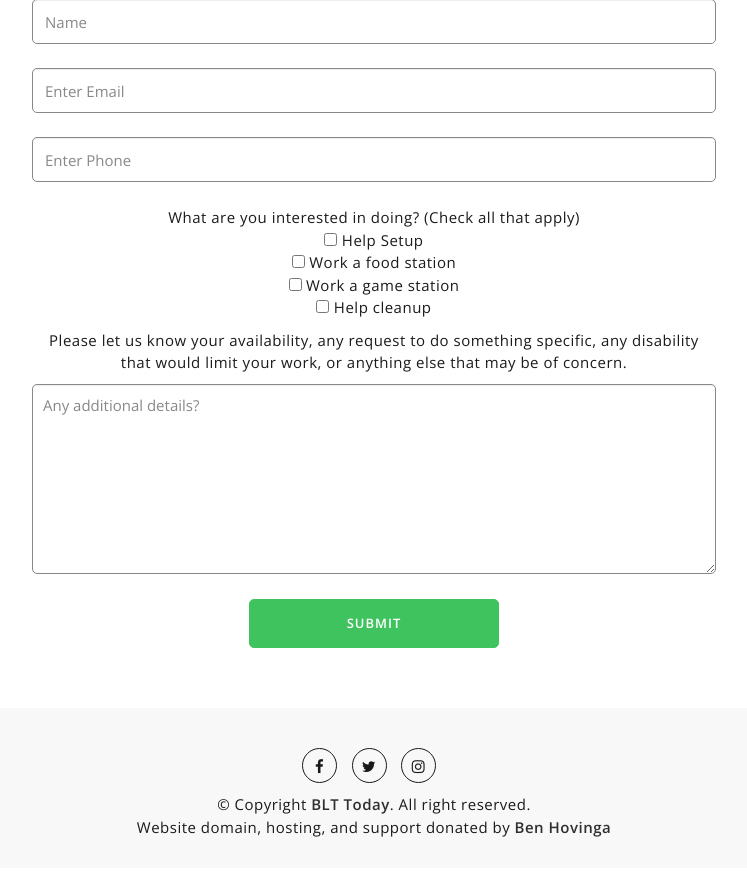
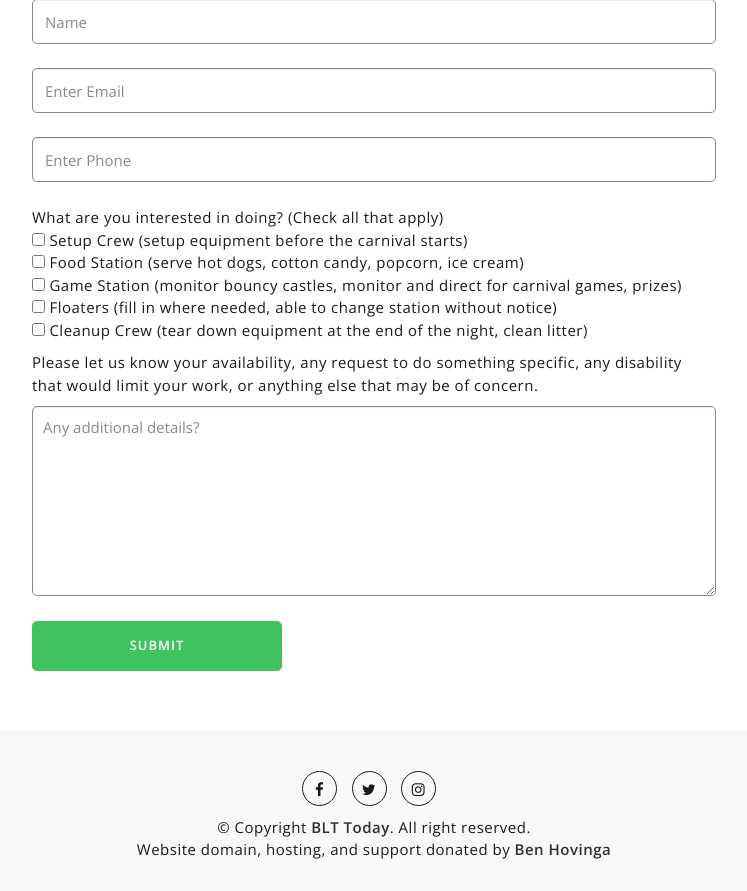
Before and after one commit to agnivohneb/blt_today-website, a PHP site: page /volunteer.html in a window 1280 px wide. Shown: the part 352-1243 px from the top of the page, without its empty margins (266-1013 px from the left). Before the commit the page ends 1189 px from the top, so only its background shows below. Run offline with PHP 8.4, Linux system fonts and the light colour scheme; some libraries are stand-ins or nearby versions.

Commit message:
Added detail to volunteer categories

```diff
--- a/assets/css/style.css
+++ b/assets/css/style.css
@@ -1201,6 +1201,10 @@ button:focus {
 	text-align: center;
 }
 
+.mu-contact-form {
+	text-align: left;
+}
+
 .mu-contact-form .form-group input {
 	background: transparent;
 	border-radius: 5px;
--- a/volunteer.html
+++ b/volunteer.html
@@ -130,10 +130,11 @@
 													<input type="text" class="form-control" placeholder="Enter Phone" id="phone" name="phone">
 												</div>
 												<p>What are you interested in doing? (Check all that apply)<br />
-													<input type="checkbox" name="volunteer-type[0]" value="Setup"> Help Setup<br />
-													<input type="checkbox" name="volunteer-type[1]" value="Food Station"> Work a food station<br />
-													<input type="checkbox" name="volunteer-type[2]" value="Game Station"> Work a game station<br />
-													<input type="checkbox" name="volunteer-type[3]" value="Cleanup"> Help cleanup
+													<input type="checkbox" name="volunteer-type[0]" value="Setup"> Setup Crew (setup equipment before the carnival starts)<br />
+													<input type="checkbox" name="volunteer-type[1]" value="Food Station"> Food Station (serve hot dogs, cotton candy, popcorn, ice cream)<br />
+													<input type="checkbox" name="volunteer-type[2]" value="Game Station"> Game Station (monitor bouncy castles, monitor and direct for carnival games, prizes)<br />
+                                                    <input type="checkbox" name="volunteer-type[3]" value="Floater"> Floaters (fill in where needed, able to change station without notice)<br />
+													<input type="checkbox" name="volunteer-type[4]" value="Cleanup"> Cleanup Crew (tear down equipment at the end of the night, clean litter)
 												</p>
 												<p>Please let us know your availability, any request to do something specific, any disability that would limit your work, or anything else that may be of concern.</p>
 												<div class="form-group">
```
